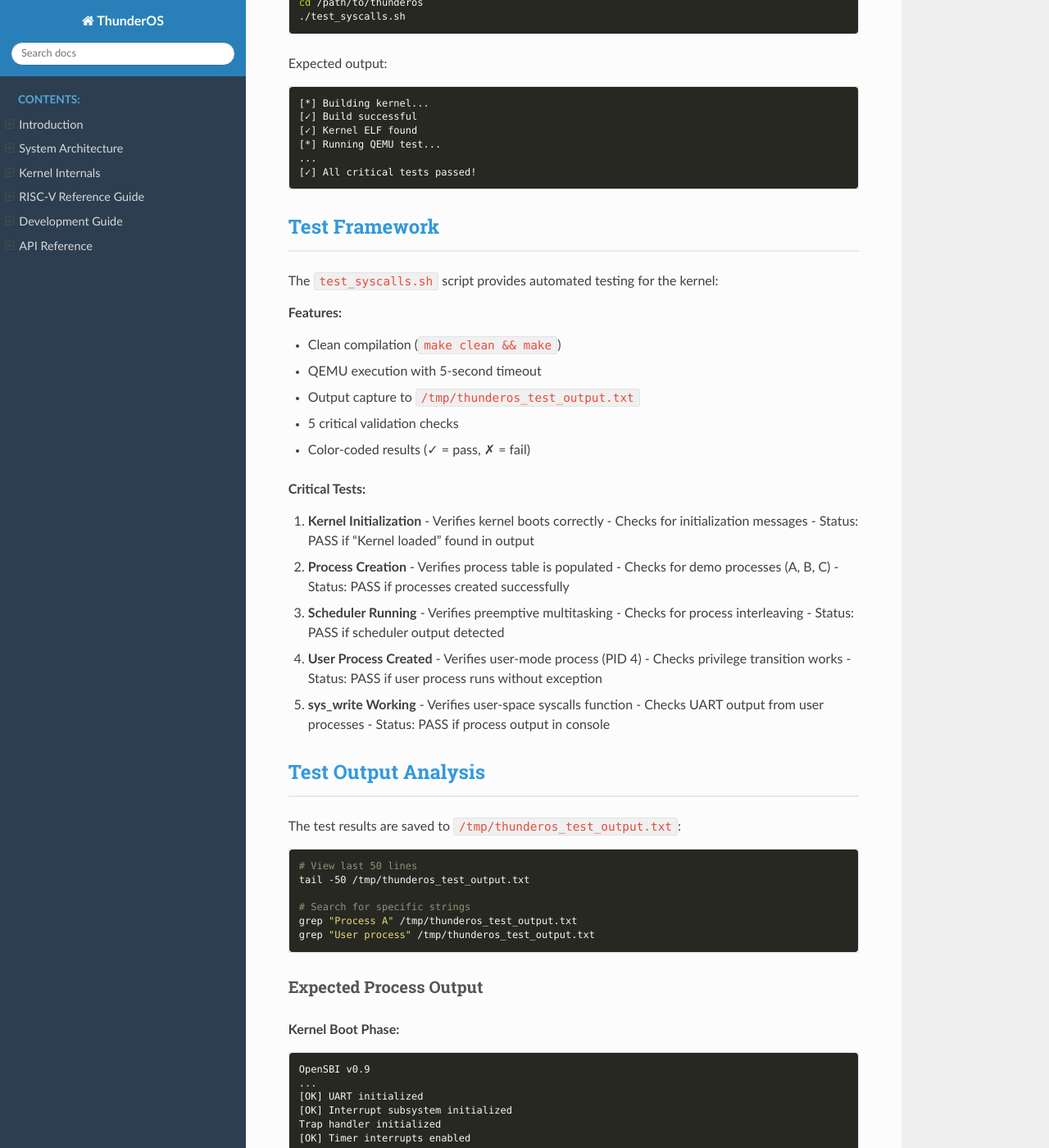
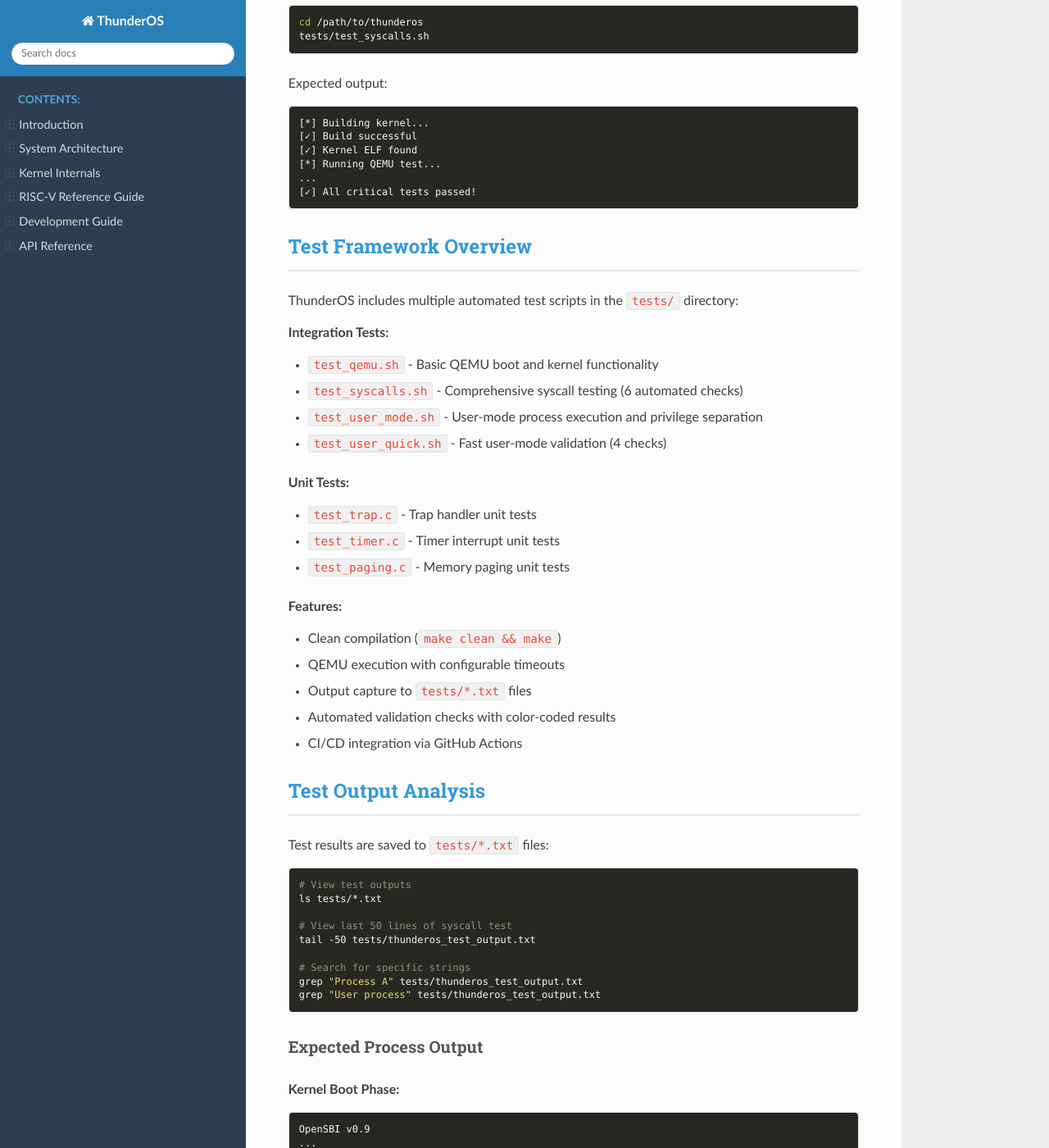
Before and after one commit to byteshiftlabs/thunderos, a Sphinx documentation site: the page built from docs/source/development/testing.rst, in a window 1280 px wide and 1400 px high, scrolled down 388 px. Shown: the whole window at 82% size. Built offline with Sphinx 7.4.7 and the Read the Docs theme 3.1.0, drawn with Linux system fonts in a browser that asks for light colours; some of the changed text lies outside the part shown.

Commit message:
Updated documentation for v0.2.0 User Space release
- Status table updated to reflect v0.2.0 completion
- Test scripts moved to tests/ directory with CI integration
- Documentation updated to reference new test locations
- Comprehensive test suite documentation added
- Project structure and development guides updated
- Sphinx documentation rebuilt

Changes included:
- Test scripts moved from root to tests/ directory
- GitHub Actions CI updated to run all test scripts
- README and docs updated with correct test script paths
- tests/README.md added with test suite documentation
- Status updated to show v0.2.0 'User Space' as completed

```diff
--- a/docs/source/development/testing.rst
+++ b/docs/source/development/testing.rst
@@ -1,7 +1,7 @@
 Testing Guide
 =============
 
-This document describes the testing framework and how to run tests for ThunderOS.
+This document describes the comprehensive testing framework and how to run tests for ThunderOS.
 
 Quick Start
 -----------
@@ -11,7 +11,7 @@
 .. code-block:: bash
 
    cd /path/to/thunderos
-   ./test_syscalls.sh
+   tests/test_syscalls.sh
 
 Expected output:
 
@@ -24,59 +24,48 @@
    ...
    [✓] All critical tests passed!
 
-Test Framework
---------------
+Test Framework Overview
+-----------------------
 
-The ``test_syscalls.sh`` script provides automated testing for the kernel:
+ThunderOS includes multiple automated test scripts in the ``tests/`` directory:
+
+**Integration Tests:**
+
+- ``test_qemu.sh`` - Basic QEMU boot and kernel functionality
+- ``test_syscalls.sh`` - Comprehensive syscall testing (6 automated checks)
+- ``test_user_mode.sh`` - User-mode process execution and privilege separation
+- ``test_user_quick.sh`` - Fast user-mode validation (4 checks)
+
+**Unit Tests:**
+
+- ``test_trap.c`` - Trap handler unit tests
+- ``test_timer.c`` - Timer interrupt unit tests
+- ``test_paging.c`` - Memory paging unit tests
 
 **Features:**
 
 - Clean compilation (``make clean && make``)
-- QEMU execution with 5-second timeout
-- Output capture to ``/tmp/thunderos_test_output.txt``
-- 5 critical validation checks
-- Color-coded results (✓ = pass, ✗ = fail)
-
-**Critical Tests:**
-
-1. **Kernel Initialization**
-   - Verifies kernel boots correctly
-   - Checks for initialization messages
-   - Status: PASS if "Kernel loaded" found in output
-
-2. **Process Creation**
-   - Verifies process table is populated
-   - Checks for demo processes (A, B, C)
-   - Status: PASS if processes created successfully
-
-3. **Scheduler Running**
-   - Verifies preemptive multitasking
-   - Checks for process interleaving
-   - Status: PASS if scheduler output detected
-
-4. **User Process Created**
-   - Verifies user-mode process (PID 4)
-   - Checks privilege transition works
-   - Status: PASS if user process runs without exception
-
-5. **sys_write Working**
-   - Verifies user-space syscalls function
-   - Checks UART output from user processes
-   - Status: PASS if process output in console
+- QEMU execution with configurable timeouts
+- Output capture to ``tests/*.txt`` files
+- Automated validation checks with color-coded results
+- CI/CD integration via GitHub Actions
 
 Test Output Analysis
 --------------------
 
-The test results are saved to ``/tmp/thunderos_test_output.txt``:
+Test results are saved to ``tests/*.txt`` files:
 
 .. code-block:: bash
 
-   # View last 50 lines
-   tail -50 /tmp/thunderos_test_output.txt
+   # View test outputs
+   ls tests/*.txt
+
+   # View last 50 lines of syscall test
+   tail -50 tests/thunderos_test_output.txt
 
    # Search for specific strings
-   grep "Process A" /tmp/thunderos_test_output.txt
-   grep "User process" /tmp/thunderos_test_output.txt
+   grep "Process A" tests/thunderos_test_output.txt
+   grep "User process" tests/thunderos_test_output.txt
 
 Expected Process Output
 ~~~~~~~~~~~~~~~~~~~~~~~
@@ -317,7 +306,7 @@
 Test Hangs
 ~~~~~~~~~~
 
-**Issue:** Test doesn't exit after 5 seconds
+**Issue:** Test doesn't exit after timeout
 
 **Solution:** The timeout should trigger automatically. If not:
 
@@ -333,7 +322,7 @@
 
    .. code-block:: bash
 
-      tail /tmp/thunderos_test_output.txt
+      tail tests/thunderos_test_output.txt
 
 QEMU Crashes
 ~~~~~~~~~~~~
@@ -394,17 +383,16 @@
    set -e
 
    cd /home/christian/Proyectos/thunderos
-   ./test_syscalls.sh
+   tests/test_syscalls.sh
 
    # Check for expected keywords
-   grep -q "All critical tests passed" /tmp/thunderos_test_output.txt
+   grep -q "All critical tests passed" tests/thunderos_test_output.txt
 
    echo "CI test passed!"
 
-See Also
---------
+The GitHub Actions workflow (``.github/workflows/ci.yml``) runs all test scripts automatically on:
 
-- :doc:`code_quality` - Coding standards
-- :doc:`../internals/syscalls` - Syscall documentation
-- :doc:`../internals/process_management` - Process structure
-- :doc:`../internals/trap_handler` - Exception handling
+- Push to main, dev/*, feature/*, release/* branches
+- Pull requests to main and dev/* branches
+
+Test artifacts are uploaded for debugging failed builds.
```
Also changed, not shown: README.md (+7 -1 lines), docs/source/development.rst (+18 -7 lines), docs/source/index.rst (+21 -5 lines), docs/source/introduction.rst (+20 -7 lines), 10 other files.
